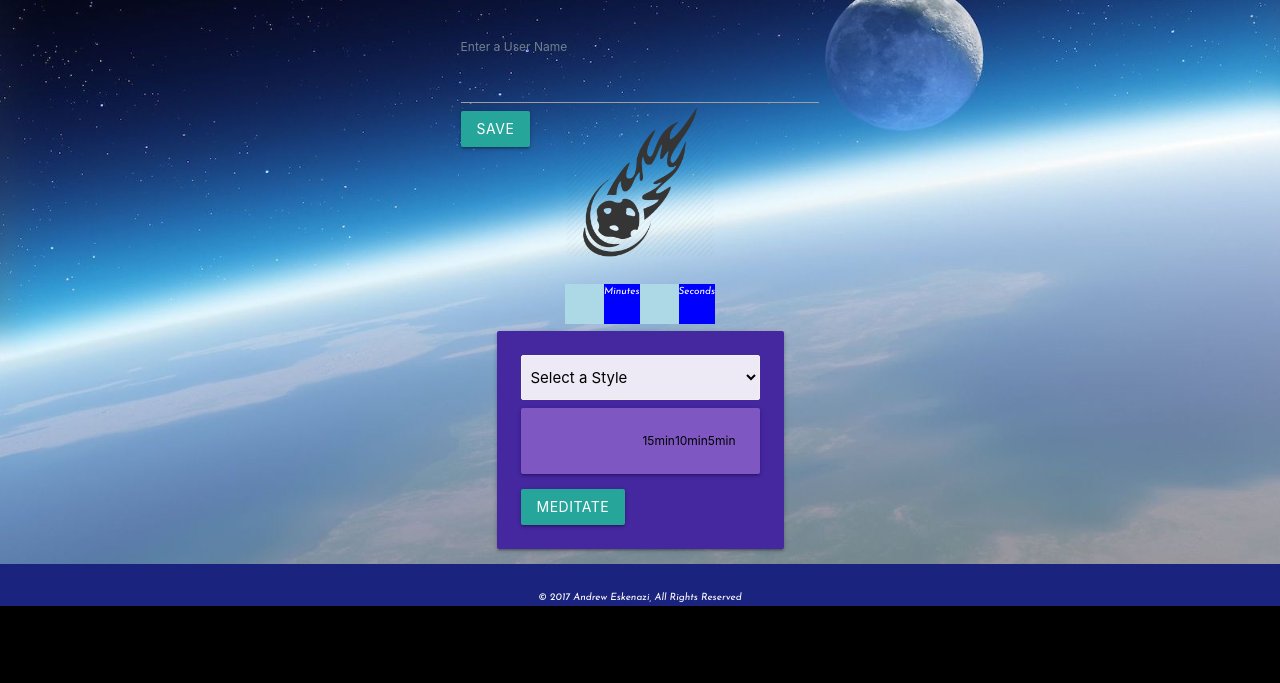
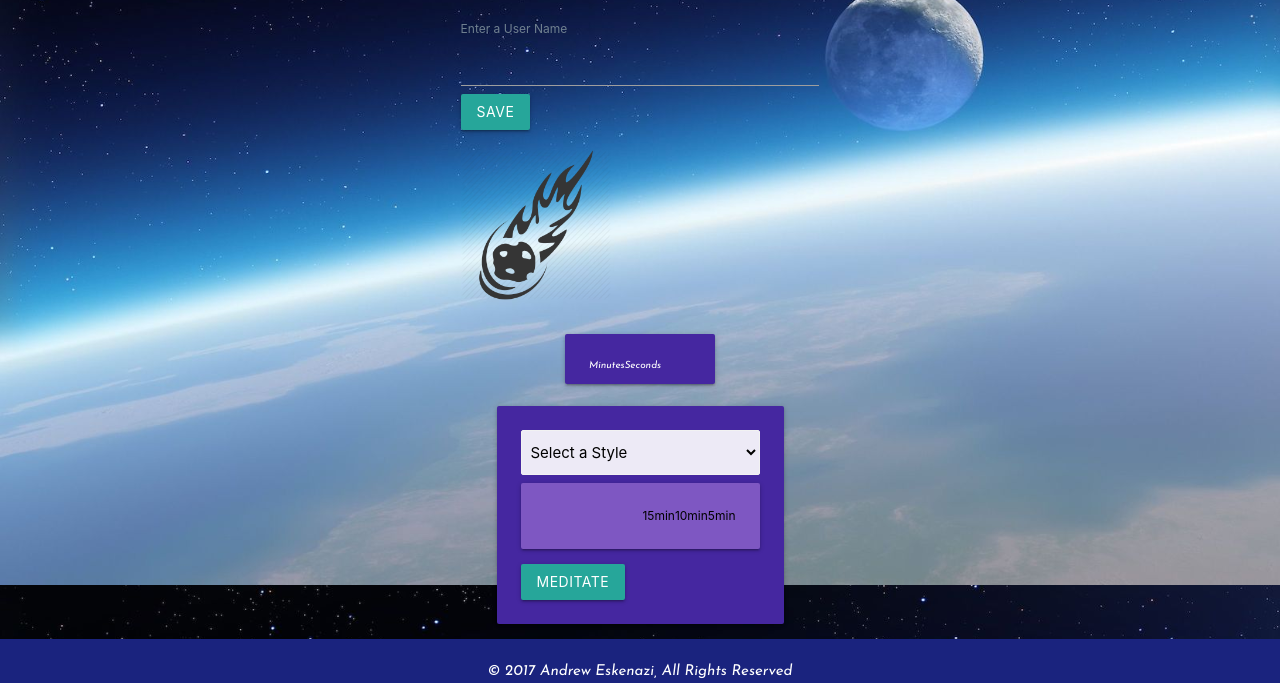
Before and after one commit to drewesk/ZenSpace, a plain HTML site: page index.html in a window 1280 px wide. Shown: the part 215-898 px from the top of the page. Before the commit the page ends 821 px from the top, so only its background shows below. Drawn offline with nearby package versions, Linux system fonts and the light colour scheme; no server answers; a script that the page names is missing.

Commit message:
Minor styling and positioning of Elements

```diff
--- a/assets/css/style.css
+++ b/assets/css/style.css
@@ -23,7 +23,7 @@ h3{
 }
 
 img {
-  margin-top: -80px;
+  align-self: flex-end;
 }
 
 label {
@@ -62,10 +62,6 @@ span.navbarBrand {
   box-shadow: -10px -5px 60px 15px black;
 }
 
-/*.form {
-  align-self: flex-end;
-}*/
-
 .timeOptions {
   display: flex;
   flex-direction: row-reverse;
@@ -91,13 +87,18 @@ transform: scale(.5);
 /*Timer*/
 
 div.timer {
-  background-color: blue;
   width: 150px;
+  height: 50px;
   display: flex;
 }
 
 section {
   background-color: lightblue;
-  height: 40px;
-  width: 100px;
+  height: 20px;
 }
+
+/*Copyright*/
+
+small.copyright{
+  font-size: 15px;
+}
--- a/assets/js/app.js
+++ b/assets/js/app.js
@@ -42,6 +42,8 @@ function timerStart(minutes) {
       clearInterval(timerInterval);
       alert('Meditation Complete!');
       $('#meditationOptions').show();
+
+      location.reload();
     }
 
     if (totalSeconds % 60 > 0) {
@@ -60,6 +62,7 @@ let $submit = $('#submitOptions');
 
 $submit.click(function(event) {
   event.preventDefault();
+
   startMeditation();
 
   // for (var i = 0; i < spaceImages.length; i++) {
@@ -72,7 +75,8 @@ $submit.click(function(event) {
           $('body').css('background', 'url(' + spaceImages[count] + ')');
         }, i * 10000);
     })(i);
-}
+  }
+
 
 });
 
@@ -87,16 +91,19 @@ function startMeditation() {
         focusSelection();
         timerStart($timeOption);
         $('#meditationOptions').hide(4000);
+        $('#inSession').hide(4000);
         break;
       case "Relax":
         relaxSelection();
         timerStart($timeOption);
         $('#meditationOptions').hide(4000);
+        $('#inSession').hide(4000);
         break;
       case "Energize":
         energizeSelection();
         timerStart($timeOption);
         $('#meditationOptions').hide(4000);
+        $('#inSession').hide(4000);
         break;
       default:
         alert('Not all options selected.');
--- a/index.html
+++ b/index.html
@@ -27,6 +27,7 @@
     </div>
   </nav>
   <main>
+    <div id='inSession'>
       <h3 class="center">Welcome<span id='cachedName'>!</span></h3>
 
       <article>
@@ -42,15 +43,17 @@
       </article>
 
       <article>
-      <img id="spacePopulate" src="./assets/images/asteroid.png" alt="asteroid" height="150px" width="150px">
+        <img src="./assets/images/asteroid.png" alt="asteroid" height="150px" width="150px">
       </article>
+    </div>
 
-    <div class="timer">
+    <div class="timer card-panel hoverable #4527a0 deep-purple darken-3">
       <section id="minutes" class="minutes"></section>
       <small>Minutes</small>
       <section id="seconds" class="seconds"></section>
       <small>Seconds</small>
     </div>
+
 
     <form class="card-panel hoverable #4527a0 deep-purple darken-3" id='meditationOptions'>
       <select id='soundOptions' class="browser-default">
@@ -79,7 +82,7 @@
   </main>
   <footer class="page-footer #1a237e indigo darken-4">
     <div class="center">
-      <small>
+      <small class="copyright">
         © 2017 Andrew Eskenazi, All Rights Reserved
       </small>
     </div>
```
Lines whose indentation alone changed are shown as unchanged.
